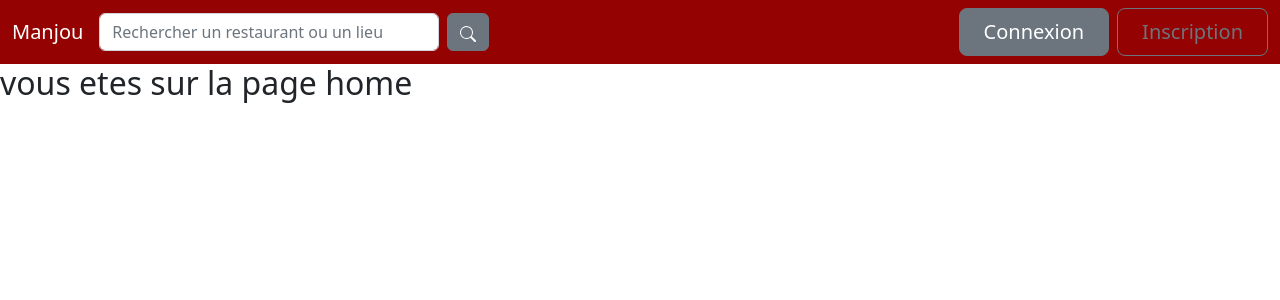
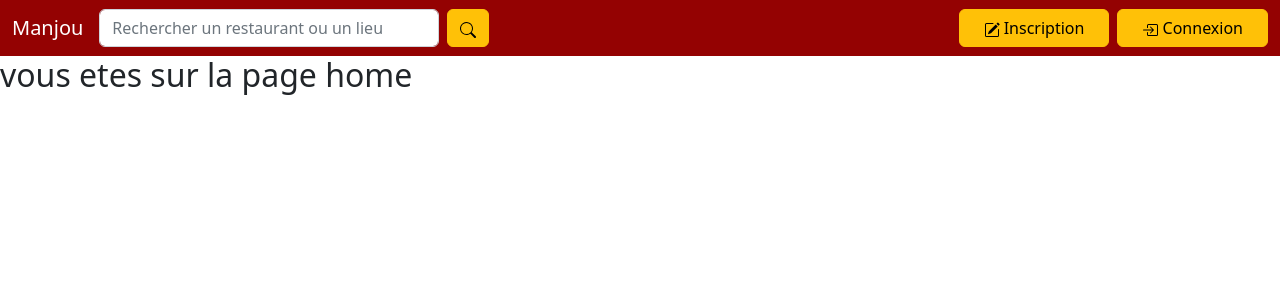
Before and after one commit to JeremSSJ/Manjou, a PHP site: page / in a window 1280 px wide. Shown: the top 300 px of the page. Run offline with PHP 8.4, Linux system fonts and the light colour scheme; some libraries are stand-ins or nearby versions.

Commit message:
sign in up buttons

```diff
--- a/view/elements/header.php
+++ b/view/elements/header.php
@@ -22,6 +22,7 @@
         <div class="container-fluid">
             <a class="navbar-brand" href="#">Manjou</a>
 
+            <!-- button qui va collapse les éléments de la div collapse quand on arrivera en dessous d'une certaine taille d'écran -->
             <button class="navbar-toggler" type="button" data-bs-toggle="collapse" data-bs-target="#navbarSupportedContent" aria-controls="navbarSupportedContent" aria-expanded="false" aria-label="Toggle navigation">
                 <span class="navbar-toggler-icon"></span>
             </button>
@@ -30,15 +31,28 @@
 
                 <form class="d-flex me-auto col-lg-4 mt-3 mt-lg-0" role="search">
                     <input class="form-control me-2" type="search" placeholder="Rechercher un restaurant ou un lieu" aria-label="Barre de recherche">
-                    <button class="btn btn-secondary" type="submit">
+                    <button class="btn btn-warning" type="submit">
                         <svg xmlns="http://www.w3.org/2000/svg" width="16" height="16" fill="currentColor" class="bi bi-search" viewBox="0 0 16 16">
                             <path d="M11.742 10.344a6.5 6.5 0 1 0-1.397 1.398h-.001c.03.04.062.078.098.115l3.85 3.85a1 1 0 0 0 1.415-1.414l-3.85-3.85a1.007 1.007 0 0 0-.115-.1zM12 6.5a5.5 5.5 0 1 1-11 0 5.5 5.5 0 0 1 11 0z"/>
                         </svg>
                     </button>
                 </form>
 
-                <a href="" class=" btn btn-secondary btn-lg px-4 me-md-2">Connexion</a>
-                <a href="" class=" btn btn-outline-secondary btn-lg px-4">Inscription</a>
+                <a href="" class="btn btn-warning me-lg-2 px-4">
+                    <svg xmlns="http://www.w3.org/2000/svg" width="16" height="16" fill="currentColor" class="bi bi-pencil-square" viewBox="0 0 16 16">
+                        <path d="M15.502 1.94a.5.5 0 0 1 0 .706L14.459 3.69l-2-2L13.502.646a.5.5 0 0 1 .707 0l1.293 1.293zm-1.75 2.456-2-2L4.939 9.21a.5.5 0 0 0-.121.196l-.805 2.414a.25.25 0 0 0 .316.316l2.414-.805a.5.5 0 0 0 .196-.12l6.813-6.814z"/>
+                        <path fill-rule="evenodd" d="M1 13.5A1.5 1.5 0 0 0 2.5 15h11a1.5 1.5 0 0 0 1.5-1.5v-6a.5.5 0 0 0-1 0v6a.5.5 0 0 1-.5.5h-11a.5.5 0 0 1-.5-.5v-11a.5.5 0 0 1 .5-.5H9a.5.5 0 0 0 0-1H2.5A1.5 1.5 0 0 0 1 2.5v11z"/>
+                    </svg>
+                    Inscription
+                </a>
+                <a href="" class="btn btn-warning px-4">
+                    <svg xmlns="http://www.w3.org/2000/svg" width="16" height="16" fill="currentColor" class="bi bi-box-arrow-in-right" viewBox="0 0 16 16">
+                        <path fill-rule="evenodd" d="M6 3.5a.5.5 0 0 1 .5-.5h8a.5.5 0 0 1 .5.5v9a.5.5 0 0 1-.5.5h-8a.5.5 0 0 1-.5-.5v-2a.5.5 0 0 0-1 0v2A1.5 1.5 0 0 0 6.5 14h8a1.5 1.5 0 0 0 1.5-1.5v-9A1.5 1.5 0 0 0 14.5 2h-8A1.5 1.5 0 0 0 5 3.5v2a.5.5 0 0 0 1 0v-2z"/>
+                        <path fill-rule="evenodd" d="M11.854 8.354a.5.5 0 0 0 0-.708l-3-3a.5.5 0 1 0-.708.708L10.293 7.5H1.5a.5.5 0 0 0 0 1h8.793l-2.147 2.146a.5.5 0 0 0 .708.708l3-3z"/>
+                    </svg>
+                    Connexion
+                </a>
+
 
             </div>
         </div>
```
